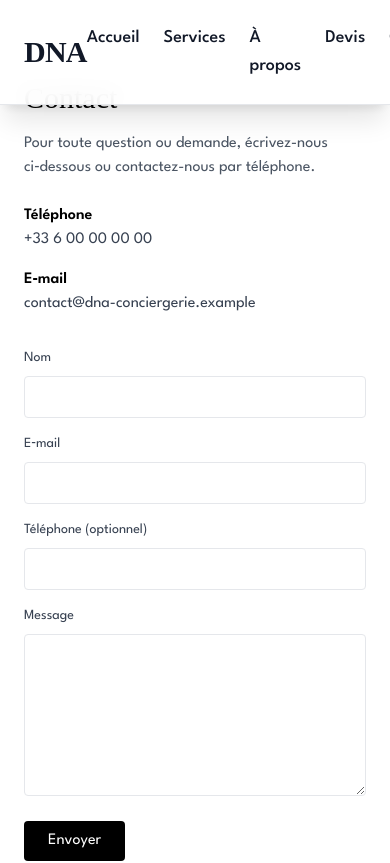
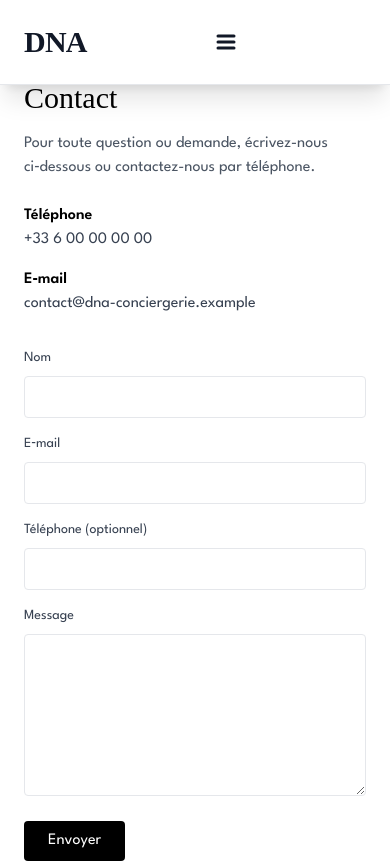
Before and after one commit to mino-25/dna-conciergerie, a React (Vite) app: page /contact in a window 390 px wide. Shown: the top 863 px of the page. Built offline with nearby package versions, Linux system fonts and the light colour scheme; a web font is replaced by a local one.

Commit message:
responsive header but not finish

```diff
--- a/src/components/Header.jsx
+++ b/src/components/Header.jsx
@@ -1,10 +1,16 @@
 import { Link, useLocation } from "react-router-dom";
 import { useEffect, useState } from "react";
+import { m } from "framer-motion";
 
 export default function Header() {
   const location = useLocation();
   const isHome = location.pathname === "/";
   const [scrolled, setScrolled] = useState(false);
+  const [menuOpen, setMenuOpen] = useState(false);
+
+  const toggleMenu = () => {
+    setMenuOpen(!menuOpen);
+  };
 
   useEffect(() => {
     function onScroll() {
@@ -29,13 +35,26 @@ export default function Header() {
           DNA
         </Link>
 
+        {/* Toggle Button */}
+        <button onClick={toggleMenu} className="md:hidden">
+          <svg className={`w-6 h-6 ${menuOpen ? "hidden" : "block"}`} fill="none" stroke="currentColor" viewBox="0 0 24 24">
+            <path strokeLinecap="round" strokeLinejoin="round" strokeWidth={3} d="M4 6h16M4 12h16M4 18h16" className={linkColor} />
+          </svg>
+        </button>
+        {/* Close Toggle Button */}
+        <button onClick={toggleMenu} className="md:hidden">
+          <svg className={`w-6 h-6 ${menuOpen ? "block" : "hidden"}`} fill="none" stroke="currentColor" viewBox="0 0 24 24">
+            <path strokeLinecap="round" strokeLinejoin="round" strokeWidth={3} d="M6 18L18 6M6 6l12 12" className={linkColor} />
+          </svg>
+        </button>
+
         {/* Menu */}
-        <div className={`flex gap-6 text-lg font-medium ${linkColor}`}>
-          <Link to="/" className={`${linkHover} transition-colors`}>Accueil</Link>
-          <Link to="/services" className={`${linkHover} transition-colors`}>Services</Link>
-          <Link to="/about" className={`${linkHover} transition-colors`}>À propos</Link>
-          <Link to="/devis" className={`${linkHover} transition-colors`}>Devis</Link>
-          <Link to="/contact" className={`${linkHover} transition-colors`}>Contact</Link>
+        <div className={`absolute top-full left-0 w-full bg-white shadow-xl md:shadow-none md:relative md:top-auto md:w-auto md:bg-transparent flex flex-col md:flex-row gap-6 text-lg font-medium ${linkColor} md:flex ${menuOpen ? "flex" : "hidden"} md:!flex p-6 md:p-0`}>
+          <Link to="/" onClick={() => setMenuOpen(false)} className={`${linkHover} transition-colors`}>Accueil</Link>
+          <Link to="/services" onClick={() => setMenuOpen(false)} className={`${linkHover} transition-colors`}>Services</Link>
+          <Link to="/about" onClick={() => setMenuOpen(false)} className={`${linkHover} transition-colors`}>À propos</Link>
+          <Link to="/devis" onClick={() => setMenuOpen(false)} className={`${linkHover} transition-colors`}>Devis</Link>
+          <Link to="/contact" onClick={() => setMenuOpen(false)} className={`${linkHover} transition-colors`}>Contact</Link>
         </div>
       </nav>
     </header>
--- a/src/pages/Contact.jsx
+++ b/src/pages/Contact.jsx
@@ -49,7 +49,7 @@ export default function Contact(){
 
                 <div className="flex items-center gap-4">
                     <button className="px-6 py-2 bg-black text-white rounded">Envoyer</button>
-                    {sent && <span className="text-green-500">✅ Message envoyé, nous vous répondrons bientôt.</span>}
+                    {sent && <span className="text-green-500">Message envoyé, nous vous répondrons bientôt.</span>}
                 </div>
             </form>
         </main>
```
Also changed, not shown: src/assets/menu-svgrepo-com.svg (added).
